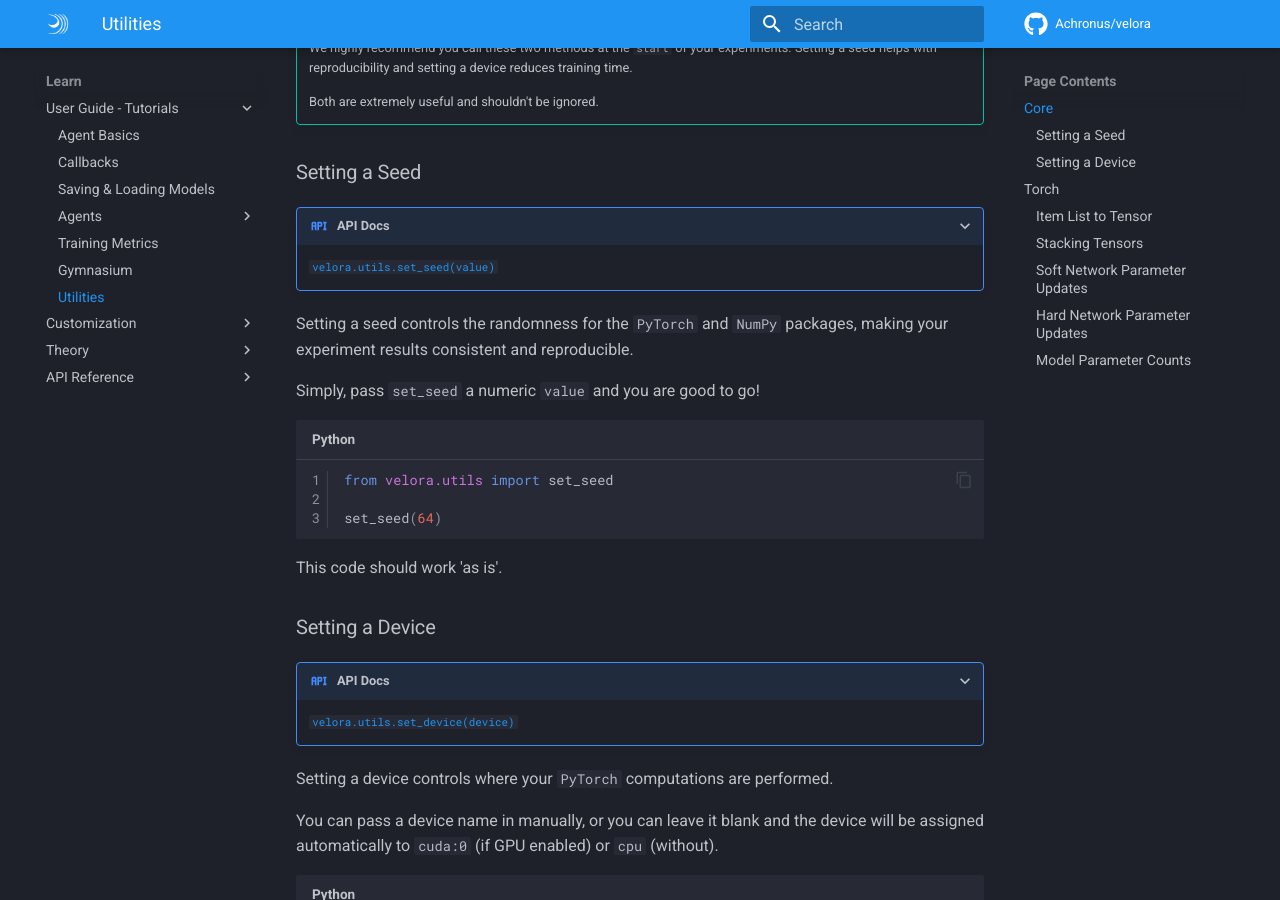
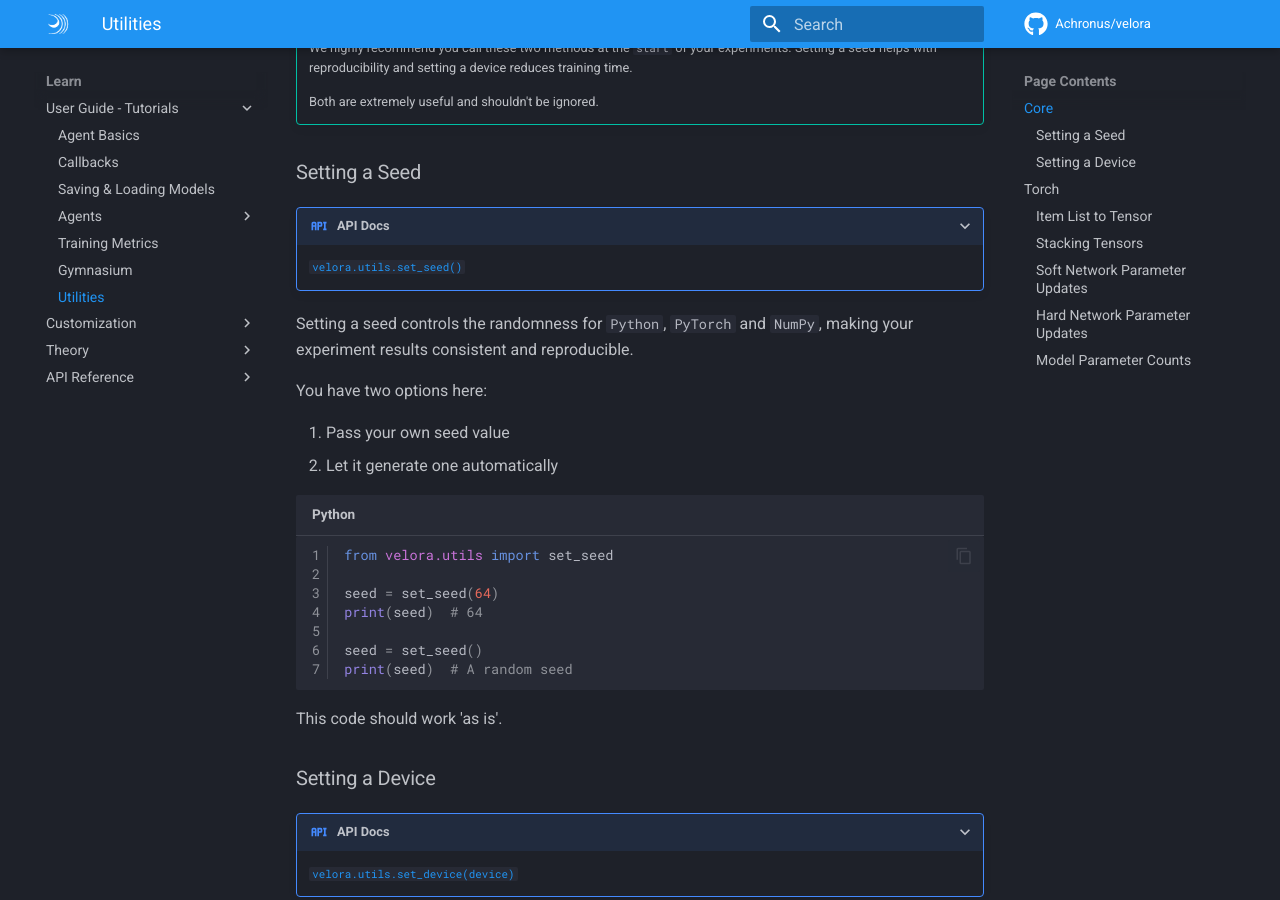
Before and after one commit to Achronus/velora, an MkDocs documentation site: the page built from docs/learn/tutorial/utils.md, in a window 1280 px wide and 900 px high, scrolled down 626 px. Built offline with MkDocs 1.6.1 and Material for MkDocs 9.7.7, drawn with Linux system fonts in a browser that asks for light colours; comment, search, counter and statistics services are not loaded.

Commit message:
refactor(seed): Improved random seed generation.
Randomness is still present in the current seed system.

There are four main forms of randomness: Python itself (random library), PyTorch, NumPy, and Gymnasium.

We only account for two: PyTorch and NumPy.

We've now enhanced the reproducibility by reworking the seed system and accounting for all four items.

Also, 'set_seed' generates a seed randomly (if no value provided). This behaviour is used inside the DDPG algorithm if the init 'seed=None'.

````diff
--- a/docs/learn/tutorial/utils.md
+++ b/docs/learn/tutorial/utils.md
@@ -23,16 +23,23 @@ We've got two methods that help with this: `set_seed` and `set_device`.
 
 ???+ api "API Docs"
 
-    [`velora.utils.set_seed(value)`](../reference/utils.md#velora.utils.core.set_seed)
+    [`velora.utils.set_seed()`](../reference/utils.md#velora.utils.core.set_seed)
 
-Setting a seed controls the randomness for the `PyTorch` and `NumPy` packages, making your experiment results consistent and reproducible.
+Setting a seed controls the randomness for `Python`, `PyTorch` and `NumPy`, making your experiment results consistent and reproducible.
 
-Simply, pass `set_seed` a numeric `value` and you are good to go!
+You have two options here:
+
+1. Pass your own seed value
+2. Let it generate one automatically
 
 ```python
 from velora.utils import set_seed
 
-set_seed(64)
+seed = set_seed(64)
+print(seed)  # 64
+
+seed = set_seed()
+print(seed)  # A random seed
 ```
 
 This code should work 'as is'.
````
Also changed, not shown: docs/learn/tutorial/agents/ddpg.md (+9 -8 lines), 6 other files.
